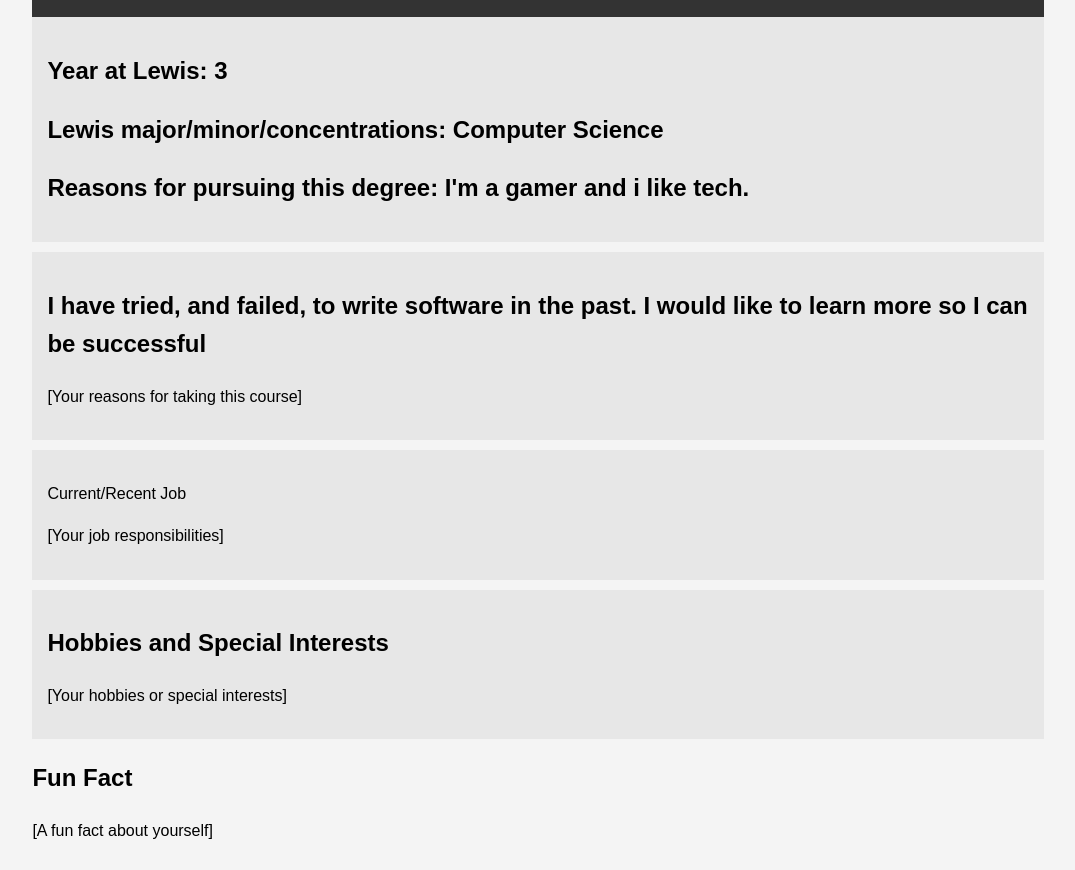
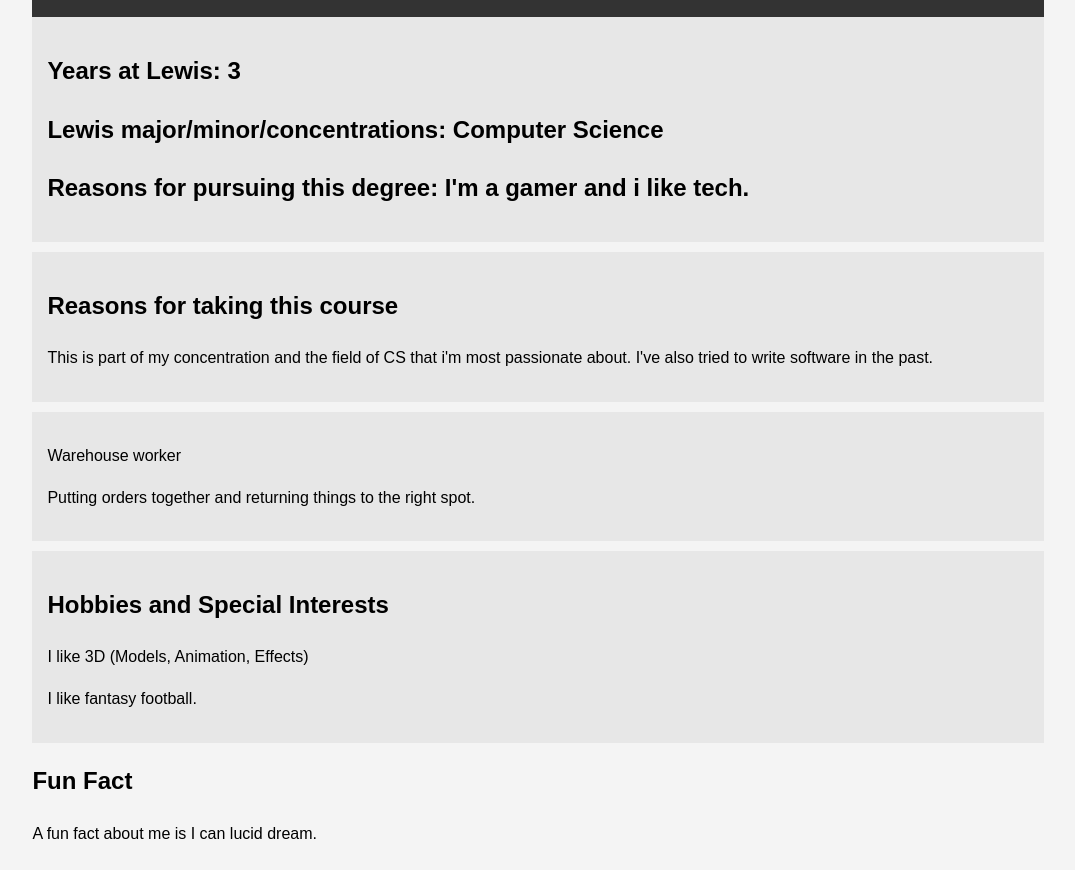
Before and after one commit to Mattbil2003/introductions, a plain HTML site: page index.html in a window 1280 px wide. Shown: the part 133-1003 px from the top of the page, without its empty margins (102-1177 px from the left). Drawn offline with Linux system fonts and the light colour scheme.

Commit message:
final update

```diff
--- a/index.html
+++ b/index.html
@@ -36,29 +36,30 @@
         </header>
 
         <section class="lewis">
-			<h2>Year at Lewis: 3</h2>
+			<h2>Years at Lewis: 3</h2>
 			<h2>Lewis major/minor/concentrations: Computer Science</h2>
-			<h2>Reasons for pursuing this degree: I'm a gamer and i like tech.</h2>
+			<h2>Reasons for pursuing this degree: I'm a gamer and i like tech. </h2>
         </section>
 
 		<section class="course">
-            <h2>I have tried, and failed, to write software in the past. I would like to learn more so I can be successful</h2>
-            <p>[Your reasons for taking this course]</p>
+            <h2>Reasons for taking this course</h2>
+            <p>This is part of my concentration and the field of CS that i'm most passionate about. I've also tried to write software in the past. </p>
         </section>
 
 		<section class="job">
-            <p>Current/Recent Job</p>
-			<p>[Your job responsibilities]</p>
+            <p>Warehouse worker</p>
+			<p>Putting orders together and returning things to the right spot. </p>
         </section>
 
         <section class="hobbies">
             <h2>Hobbies and Special Interests</h2>
-            <p>[Your hobbies or special interests]</p>
+            <p>I like 3D (Models, Animation, Effects) </p>
+		<p>I like fantasy football. </p>
         </section>
 
         <section class="fun-fact">
             <h2>Fun Fact</h2>
-            <p>[A fun fact about yourself]</p>
+            <p>A fun fact about me is I can lucid dream. </p>
         </section>
     </div>
 </body>
```
